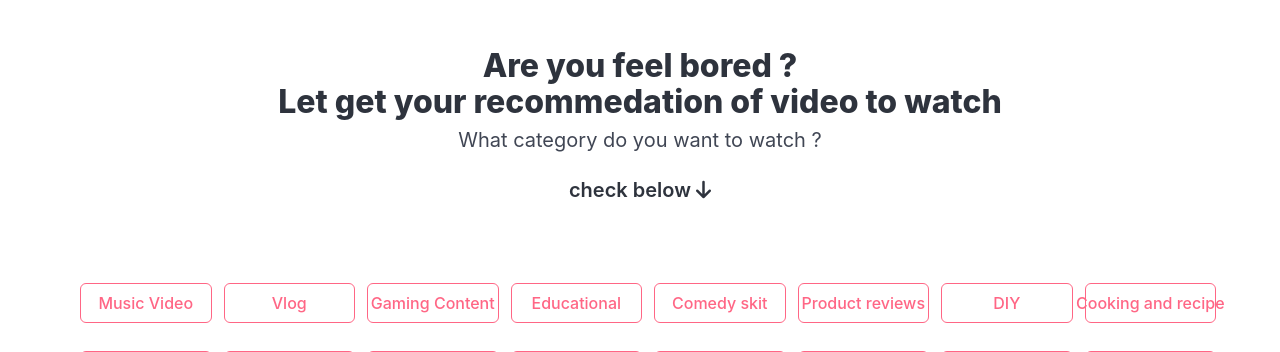
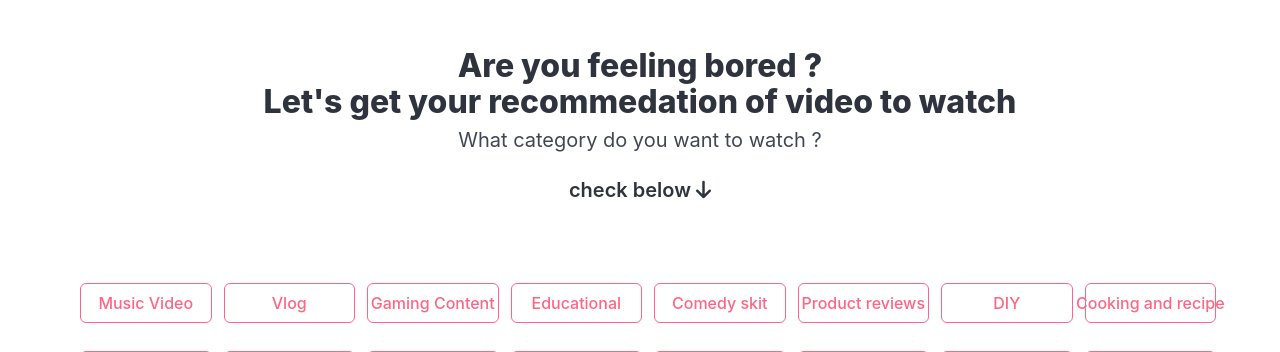
Before and after one commit to officialryder1/youtube-api-test, a Django app: page / in a window 1280 px wide. Shown: the part 64-416 px from the top of the page. Run offline with Django 5.2, Linux system fonts and the light colour scheme; data comes from the database, SQL or seed files in the repository; parts of the project's set-up code (start-up, migrations or seed data) failed here and were passed over; some libraries are stand-ins or nearby versions.

Commit message:
changed title headed

```diff
--- a/app/templates/core_app/index.html
+++ b/app/templates/core_app/index.html
@@ -8,7 +8,7 @@
     {% include 'partials/detail_list.html' %}
     <div class="container">
       <h1 class="title mb-2" style="text-align: center;">
-        Are you feel bored ?<br> Let get your recommedation of video to watch
+        Are you feeling bored ?<br> Let's get your recommedation of video to watch
       </h1>
       <p class="subtitle" style="text-align: center;">
         What category do you want to watch ?  <br><br><strong>check below <i class="fa fa-arrow-down"></i></strong>
```
